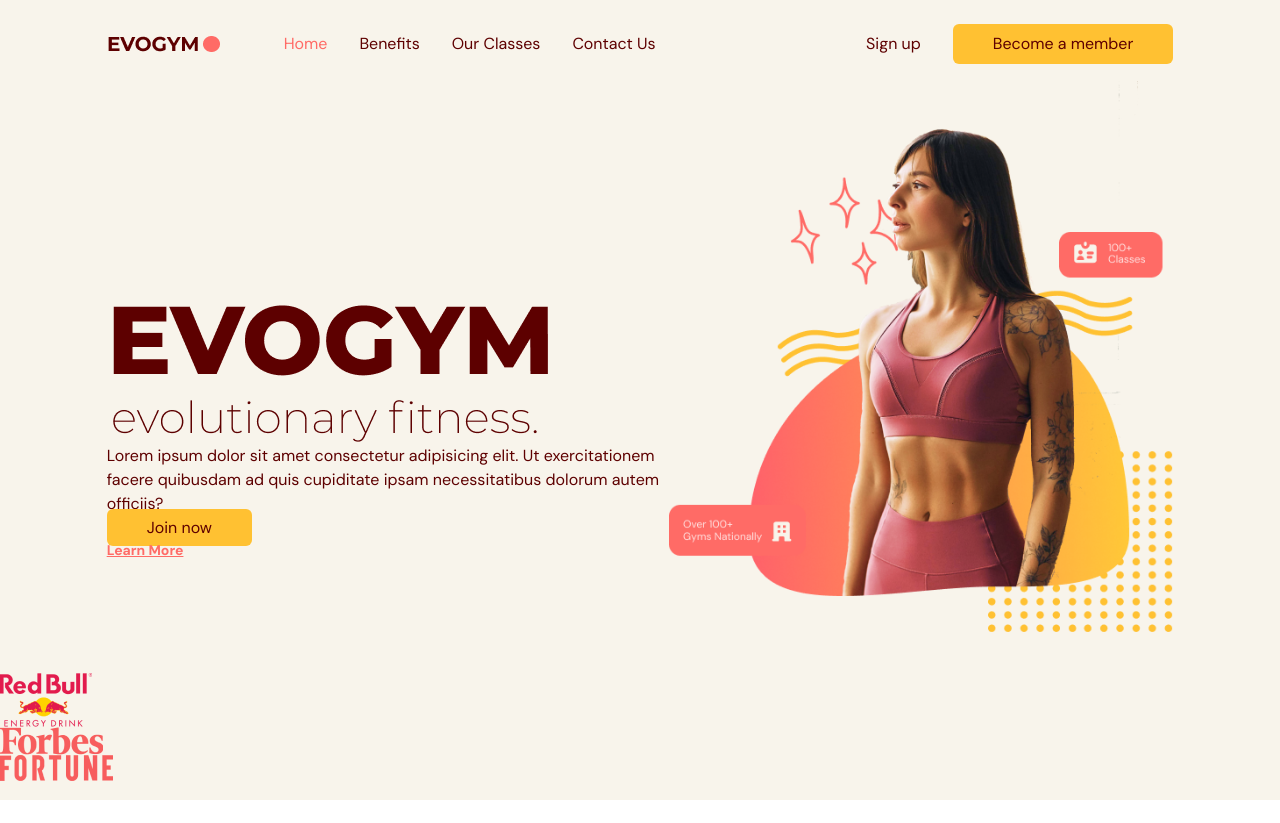
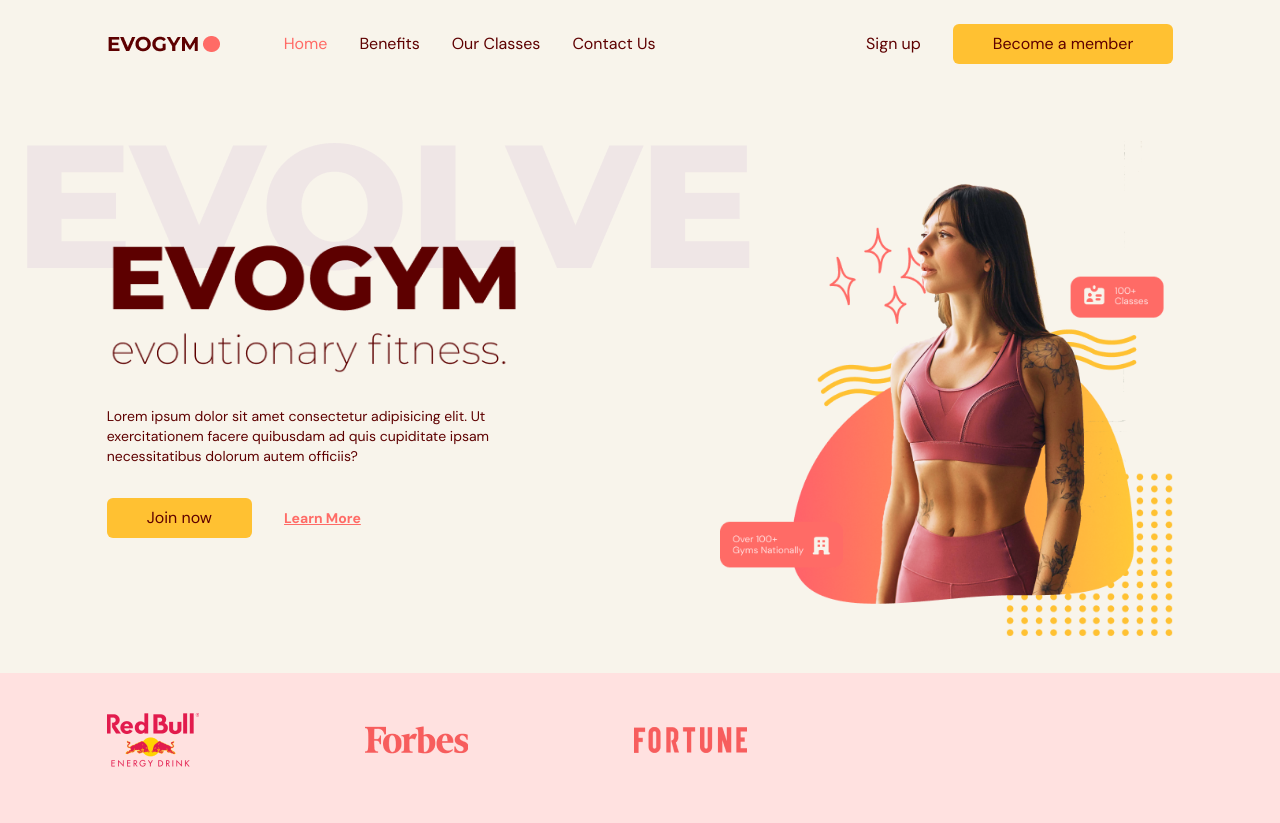
Before and after one commit to bvcr93/gym-web-TS, a React (Vite) app: page / in a window 1280 px wide. Before the commit the page ends 800 px from the top, so only its background shows below. Built offline with nearby package versions, Linux system fonts and the light colour scheme.

Commit message:
finishing home page/framer motion

```diff
--- a/package.json
+++ b/package.json
@@ -13,6 +13,7 @@
     "@emotion/styled": "^11.10.6",
     "@mui/icons-material": "^5.11.11",
     "@mui/material": "^5.11.11",
+    "framer-motion": "^10.2.1",
     "react": "^18.2.0",
     "react-anchor-link-smooth-scroll": "^1.0.12",
     "react-dom": "^18.2.0"
--- a/src/App.tsx
+++ b/src/App.tsx
@@ -1,13 +1,16 @@
 import Home from "./components/Home";
 import Nav from "./components/Nav";
+import { AppProvider } from "./context/AppContext";
 
 
 function App() {
   return (
-    <div className="app bg-gray-20">
+    <AppProvider>
+    <div className="app">
       <Nav />
       <Home/>
     </div>
+    </AppProvider>
   );
 }
 
--- a/src/components/Home.tsx
+++ b/src/components/Home.tsx
@@ -1,4 +1,3 @@
-import React from "react";
 import { useAppContext } from "../context/AppContext";
 import ActionButton from "./ActionButton";
 import HomePageText from "../assets/HomePageText.png";
@@ -9,34 +8,55 @@
 import useMediaQuery from "../hooks/useMediaQuery";
 import AnchorLink from "react-anchor-link-smooth-scroll";
 import { SelectedPage } from "../types/enums";
-
+import {motion} from "framer-motion"
 type Props = {};
 
 const Home = (props: Props) => {
-  const { selectedPage, setSelectedPage } = useAppContext();
+  const { setSelectedPage } = useAppContext();
   const isAboveMediumScreens = useMediaQuery("(min-width:1060px)");
   return (
     <section id="home" className="gap-16 bg-gray-20 py-10 md:h-full md:pb-0">
       {/* IMAGE AND MAIN HEADER */}
 
-      <div className="md:flex mx-auto w-5/6 items-center justify-center md:h-5/6">
+      <motion.div
+      onViewportEnter={() => setSelectedPage(SelectedPage.Home)}
+      className="md:flex mx-auto w-5/6 items-center justify-center md:h-5/6">
         {/* main header */}
         <div className="z-10 mt-32 md:basis-3/5">
           {/* headings */}
-          <div>
-            <div>
-              <div>
+          <motion.div
+          initial="hidden"
+          whileInView="visible"
+          viewport={{once: true, amount: 0.5}}
+          transition= {{duration: 1}}
+          variants= {{
+            hidden: {opacity: 0, x:-50},
+            visible:{opacity:1, x:0}
+          }}
+
+          className="md:-mt-20">
+            <div className="relative">
+              <div className="before:absolute before:-top-20 md:before:content-evolvetext before:-left-20 before:z-[-1] ">
                 <img src={HomePageText} alt="" />
               </div>
             </div>
-            <p>
+            <p className="mt-8 text-sm">
               Lorem ipsum dolor sit amet consectetur adipisicing elit. Ut
               exercitationem facere quibusdam ad quis cupiditate ipsam
               necessitatibus dolorum autem officiis?
             </p>
-          </div>
+          </motion.div>
           {/* actions */}
-          <div>
+          <motion.div
+          initial="hidden"
+          whileInView="visible"
+          viewport={{once: true, amount: 0.5}}
+          transition= {{duration: 1, delay: 0.2}}
+          variants= {{
+            hidden: {opacity: 0, x:-50},
+            visible:{opacity:1, x:0}
+          }}
+          className="mt-8 flex items-center gap-8 md:justify-start">
             <ActionButton setSelectedPage={setSelectedPage}>
               Join now
             </ActionButton>
@@ -47,23 +67,24 @@
             >
               <p>Learn More</p>
             </AnchorLink>
-          </div>
+          </motion.div>
         </div>
         {/* image */}
-        <div>
+        <div className="flex basis-3/5 justify-center
+        md:z-10 md:ml-40 md:mt-16 md:justify-items-end">
           <img src={grafic} alt="" />
         </div>
-      </div>
+      </motion.div>
       {/* SPONSORS */}
       {isAboveMediumScreens && (
-        <div>
-            <div>
-                <div>
-                    <img src={redbull} alt="" />
-                    <img src={forbes} alt="" />
-                    <img src={fortune} alt="" />
-                </div>
+        <div className="h-[150px] w-full bg-primary-100 py-10">
+          <div className="mx-auto w-5/6">
+            <div className="flex w-3/5 items-center justify-between gap-8">
+              <img src={redbull} alt="" />
+              <img src={forbes} alt="" />
+              <img src={fortune} alt="" />
             </div>
+          </div>
         </div>
       )}
     </section>
--- a/src/components/Nav.tsx
+++ b/src/components/Nav.tsx
@@ -6,19 +6,20 @@
 import { useState } from "react";
 import ActionButton from "./ActionButton";
 import { useAppContext } from "../context/AppContext";
-import CloseIcon from '@mui/icons-material/Close';
-
-
+import CloseIcon from "@mui/icons-material/Close";
 
 const Nav = () => {
-  const {selectedPage, setSelectedPage, isTopOfPage} = useAppContext()
+  const { selectedPage, setSelectedPage, isTopOfPage } = useAppContext();
 
   const isAboveMediumScreens = useMediaQuery("(min-width: 1060px)");
   const [nav, setNav] = useState(false);
-  const navBackground = isTopOfPage ? "" : "bg-primary-100 drop-shadow"
+  const navBackground = isTopOfPage ? "" : "bg-blue-100 drop-shadow";
+
   return (
     <nav>
-      <div className={` ${navBackground} w-full py-6 flex items-center justify-between fixed top-0 z-30`}>
+      <div
+        className={` ${navBackground} w-full py-6 flex items-center justify-between fixed top-0 z-30`}
+      >
         <div className={` flex items-center justify-between mx-auto w-5/6 `}>
           <div className="flex items-center justify-between w-full gap-16">
             <img src={logo} alt="" />
@@ -38,7 +39,9 @@
                 </div>
                 <div className="flex gap-8 items-center">
                   <div>Sign up</div>
-                  <ActionButton setSelectedPage= {setSelectedPage}>Become a member</ActionButton>
+                  <ActionButton setSelectedPage={setSelectedPage}>
+                    Become a member
+                  </ActionButton>
                 </div>
               </div>
             ) : (
@@ -55,10 +58,11 @@
       {/* MOBILE MENU MODAL */}
       {!isAboveMediumScreens && nav && (
         <div className="fixed  right-0 bottom-0 z-40 h-full  w-[300px] bg-primary-100 drop-shadow-xl">
-
-            <div className="flex justify-end px-12 py-8 " onClick={() => setNav(!nav)}>
-            <CloseIcon sx= {{fontSize:"25px"}} className= "cursor-pointer"/>
-
+          <div
+            className="flex justify-end px-12 py-8 "
+            onClick={() => setNav(!nav)}
+          >
+            <CloseIcon sx={{ fontSize: "25px" }} className="cursor-pointer" />
           </div>
           <div className="flex flex-col ml-[33%] space-y-8 text-xl  ">
             {links.map((link) => (
--- a/src/index.css
+++ b/src/index.css
@@ -13,5 +13,6 @@
   height: 100%;
   width: 100%;
   font-family: "DM Sans", sans-serif;
-  @apply text-gray-500;
+  @apply text-gray-500 ;
+
 }
```
Also changed, not shown: src/assets/EvolveText.png (added), 1 other file (tests, documents, lock files or other folders). Lines whose indentation alone changed are shown as unchanged.
